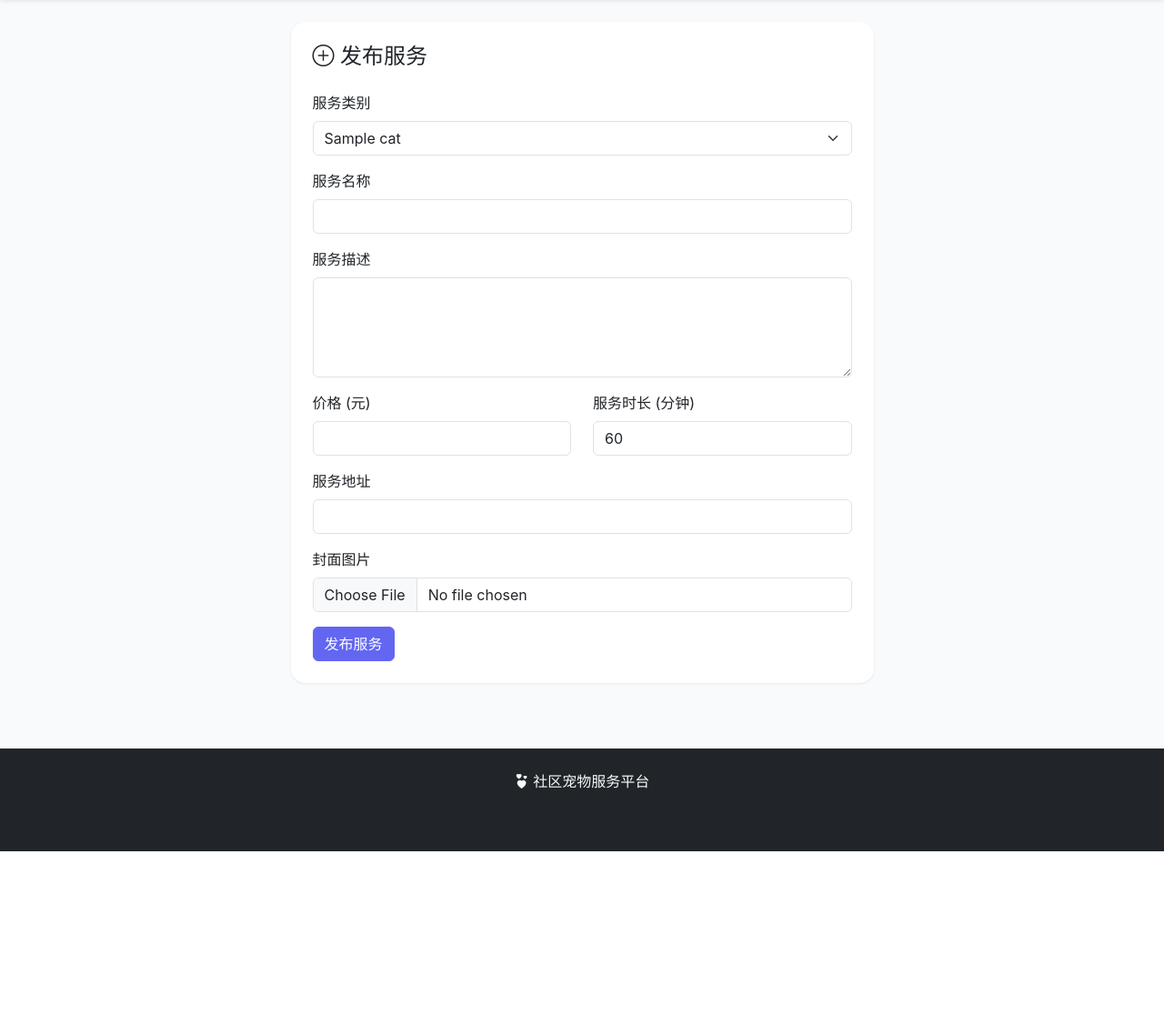
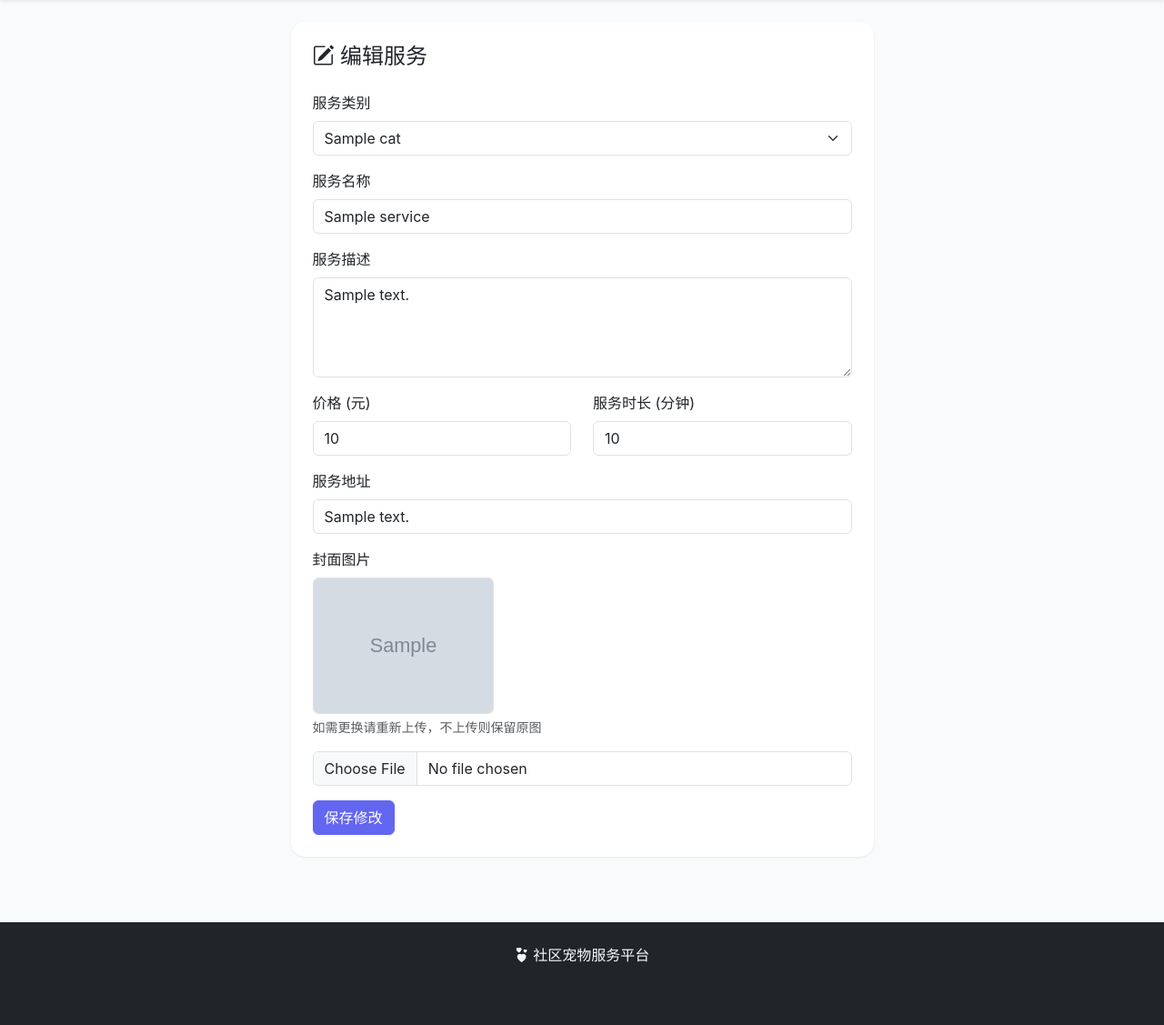
Before and after one commit to kyyyds123/pet-platform, a Django app: template templates/services/service_form.html in a window 1280 px wide. Shown: the part 56-1183 px from the top of the page at 91% size. Before the commit the page ends 992 px from the top, so only its background shows below. Run offline with Django 5.2, Linux system fonts and the light colour scheme; the template is opened without the code that fills it: most values are stand-ins (such as "Sample title", 1, 10 or a date in 2020); grey boxes marked "Sample" are stand-in pictures; some libraries are stand-ins or nearby versions.

Commit message:
fix: 服务编辑页面支持预览已有封面图片

```diff
--- a/templates/services/service_form.html
+++ b/templates/services/service_form.html
@@ -1,48 +1,54 @@
 {% extends 'base.html' %}
-{% block title %}发布服务{% endblock %}
+{% block title %}{% if service %}编辑服务{% else %}发布服务{% endif %}{% endblock %}
 {% block content %}
 <div class="row justify-content-center">
     <div class="col-md-7">
         <div class="card">
             <div class="card-body p-4">
-                <h4 class="mb-4"><i class="bi bi-plus-circle"></i> 发布服务</h4>
+                <h4 class="mb-4"><i class="bi bi-{% if service %}pencil-square{% else %}plus-circle{% endif %}"></i> {% if service %}编辑服务{% else %}发布服务{% endif %}</h4>
                 <form method="post" enctype="multipart/form-data">
                     {% csrf_token %}
                     <div class="mb-3">
                         <label class="form-label">服务类别</label>
                         <select name="category" class="form-select" required>
                             {% for cat in categories %}
-                            <option value="{{ cat.id }}">{{ cat.name }}</option>
+                            <option value="{{ cat.id }}" {% if service and service.category_id == cat.id %}selected{% endif %}>{{ cat.name }}</option>
                             {% endfor %}
                         </select>
                     </div>
                     <div class="mb-3">
                         <label class="form-label">服务名称</label>
-                        <input type="text" name="name" class="form-control" required>
+                        <input type="text" name="name" class="form-control" required value="{{ service.name|default:'' }}">
                     </div>
                     <div class="mb-3">
                         <label class="form-label">服务描述</label>
-                        <textarea name="description" class="form-control" rows="4" required></textarea>
+                        <textarea name="description" class="form-control" rows="4" required>{{ service.description|default:'' }}</textarea>
                     </div>
                     <div class="row">
                         <div class="col-md-6 mb-3">
                             <label class="form-label">价格 (元)</label>
-                            <input type="number" name="price" class="form-control" step="0.01" required>
+                            <input type="number" name="price" class="form-control" step="0.01" required value="{{ service.price|default:'' }}">
                         </div>
                         <div class="col-md-6 mb-3">
                             <label class="form-label">服务时长 (分钟)</label>
-                            <input type="number" name="duration" class="form-control" value="60">
+                            <input type="number" name="duration" class="form-control" value="{{ service.duration|default:'60' }}">
                         </div>
                     </div>
                     <div class="mb-3">
                         <label class="form-label">服务地址</label>
-                        <input type="text" name="address" class="form-control">
+                        <input type="text" name="address" class="form-control" value="{{ service.address|default:'' }}">
                     </div>
                     <div class="mb-3">
                         <label class="form-label">封面图片</label>
+                        {% if service and service.image %}
+                        <div class="mb-2">
+                            <img src="{{ service.image.url }}" style="max-height:150px" class="rounded border">
+                            <p class="text-muted small mt-1">如需更换请重新上传，不上传则保留原图</p>
+                        </div>
+                        {% endif %}
                         <input type="file" name="image" class="form-control" accept="image/*">
                     </div>
-                    <button type="submit" class="btn btn-primary">发布服务</button>
+                    <button type="submit" class="btn btn-primary">{% if service %}保存修改{% else %}发布服务{% endif %}</button>
                 </form>
             </div>
         </div>
```
